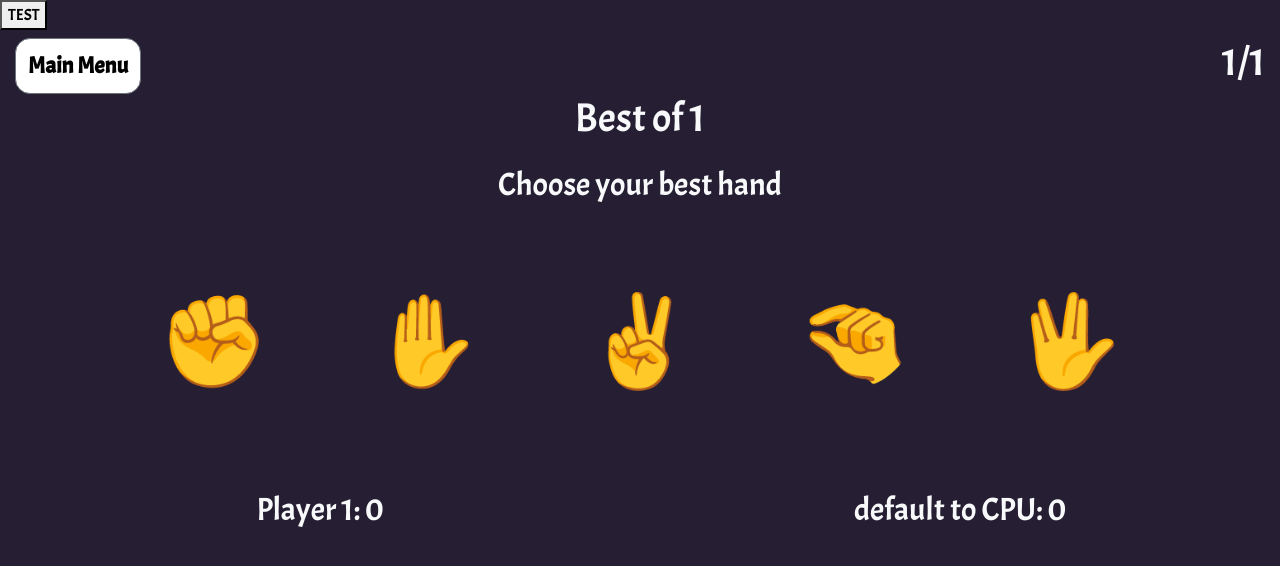
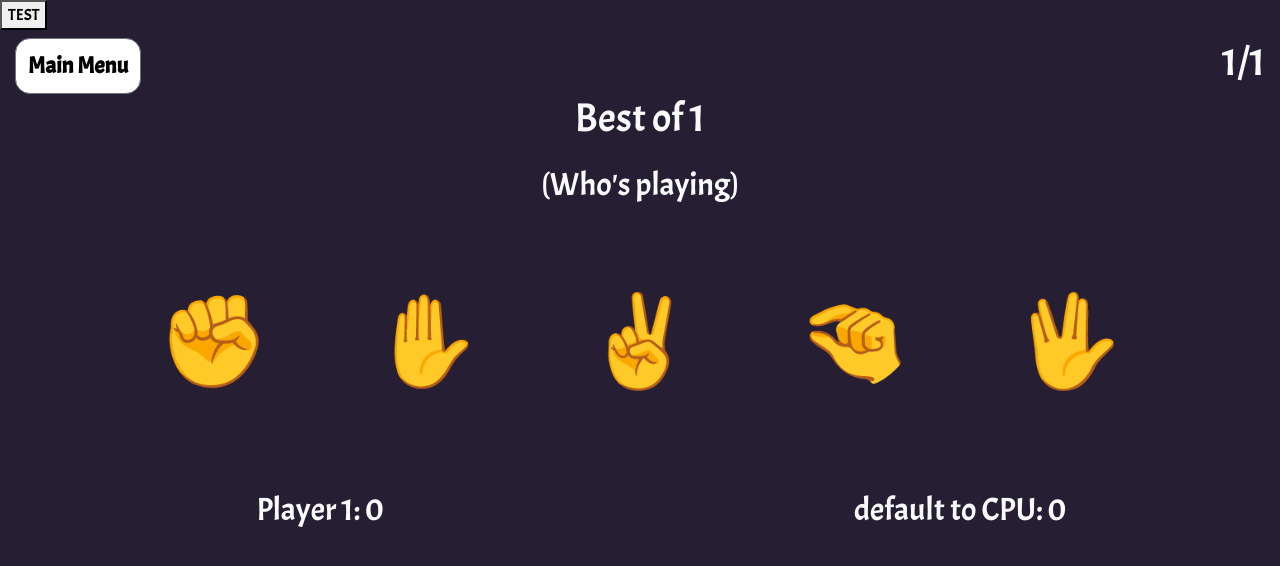
Before and after one commit to TrevorW98/ClassRPSLS, an Angular app in the folder classrpsls/: page /game in a window 1280 px wide. Shown: the top 566 px of the page. Built offline with nearby package versions, Linux system fonts and the light colour scheme.

Commit message:
Next round now displays on main game page

```diff
--- a/classrpsls/src/app/pages/game/game.component.css
+++ b/classrpsls/src/app/pages/game/game.component.css
@@ -22,3 +22,6 @@
 .Round_txt_scaling{
     font-size: 2rem;
 }
+.Next_Round_Button_Hide{
+    display: none;
+}
--- a/classrpsls/src/app/pages/game/game.component.html
+++ b/classrpsls/src/app/pages/game/game.component.html
@@ -22,7 +22,10 @@
 
     <div *ngIf="!disableBtns" class="row d-flex justify-content-center text-center pb-5">
         <div class="col-12 pb-5 pt-3">
-            <h2 class="text-light pb-3">Choose your best hand</h2>
+            <!--Against CPU: Choose your best hand-->
+            <!--Against PLayer: {{User playing at the moment}} choose your best hand-->
+
+            <h2 class="text-light pb-3">(Who's playing)</h2>
         </div>
         <div class="col-2 ">
             <p class="selection"(click)="playerChoiceSet('rock')">✊</p>
@@ -51,7 +54,7 @@
     </div>
 
     <!--Displays after round has finished-->
-    <div  *ngIf=" roundWinner !== '' " class="row d-flex justify-content-center text-center">
+    <div  *ngIf="disableBtns" class="row d-flex justify-content-center text-center">
         <div class="col-12 pb-5">
             <h3 class="text-light">{{roundWinner}} Wins</h3>
         </div>
@@ -61,8 +64,8 @@
         <div class="col-12 pb-5">
             <h3 class="text-light">{{player2}}: {{p2choice}}</h3>
         </div>
-        <div class="col-12">
-            <button type="button" class="btn btn-secondary" (click)="nextRound()"><b>Next Round</b></button>
+        <div class="col-12" >
+            <button type="button" class="btn btn-secondary" (click)="nextRound()" ><b>Next Round</b></button>
         </div>
     </div>
 </div>
--- a/classrpsls/src/app/pages/main-page/main-page.component.css
+++ b/classrpsls/src/app/pages/main-page/main-page.component.css
@@ -1,6 +1,7 @@
 .mainCont{
     height: 100vh;
     width: 100%;
+    text-align: center;
     background-color: #261F34;
     color: -webkit-linear-gradient( red,orange,yellow,green,blue,indigo,violet);
     font-family: 'Acme';
```
